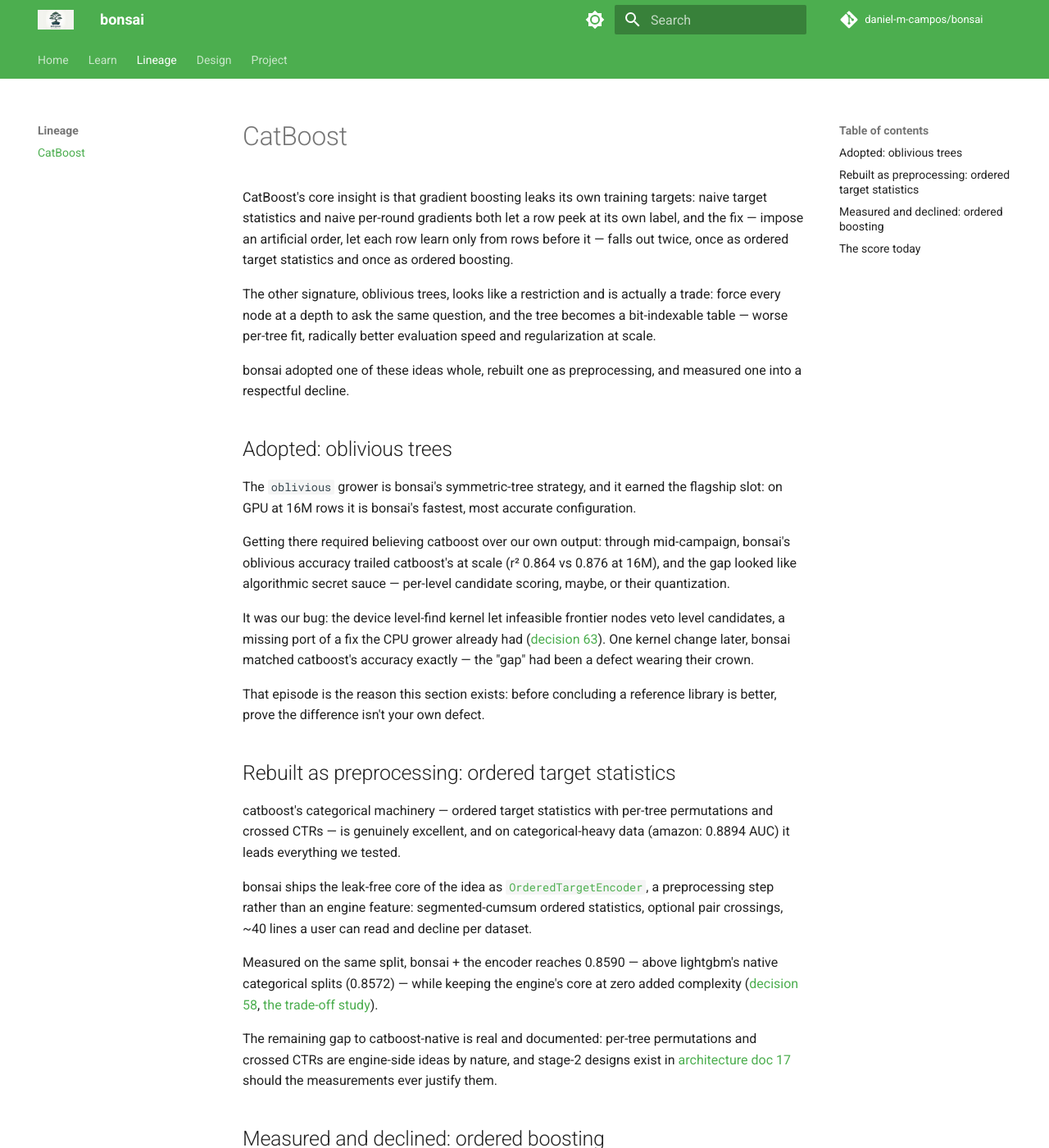
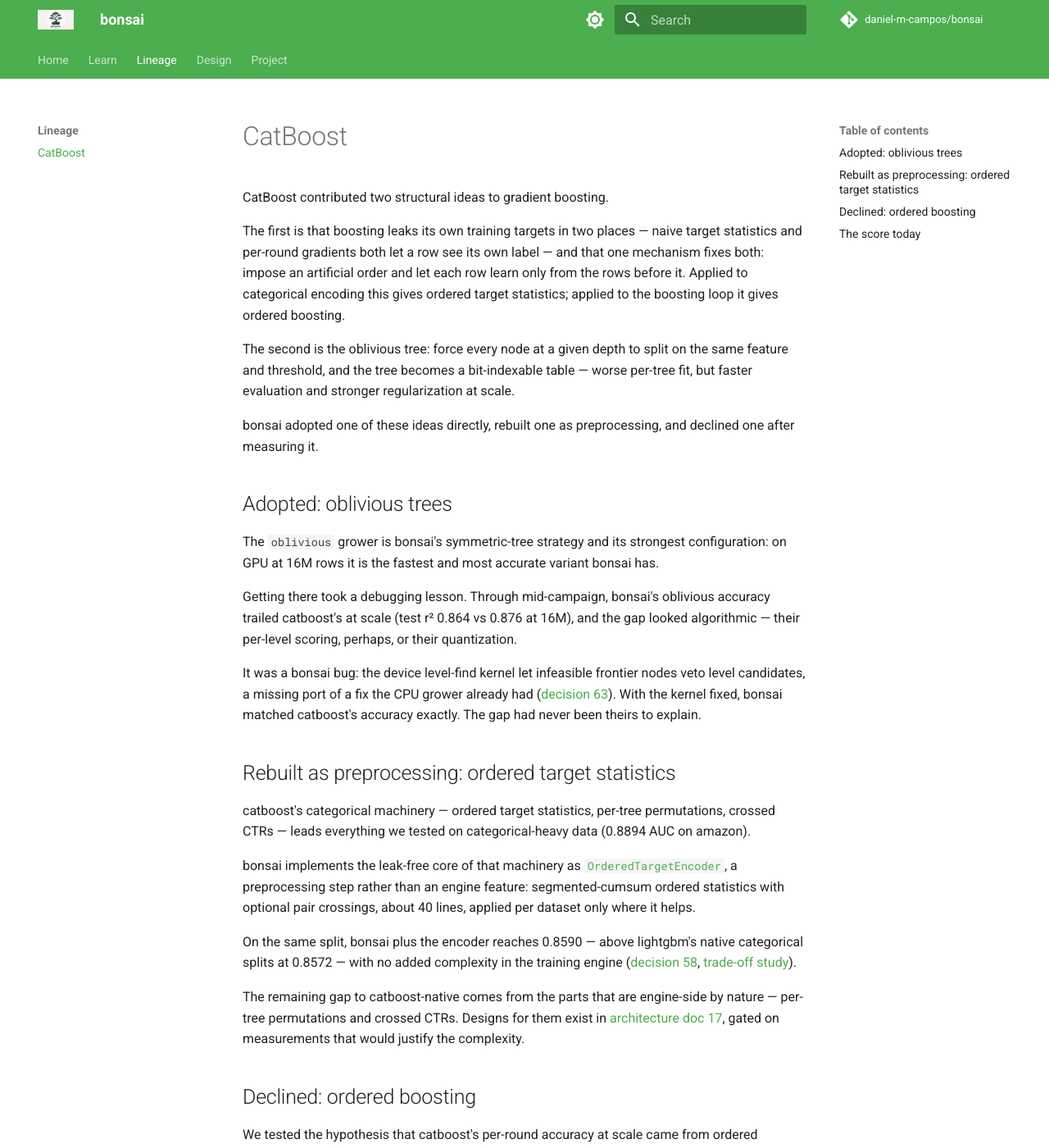
Before and after one commit to daniel-m-campos/bonsai, an MkDocs documentation site: the page built from docs/lineage/catboost.md, in a window 1280 px wide and 1400 px high. Shown: the whole window at 82% size. Built offline with MkDocs 1.6.1 and Material for MkDocs 9.7.7, drawn with Linux system fonts in a browser that asks for light colours; comment, search, counter and statistics services are not loaded; some of the changed text lies outside the part shown.

Commit message:
docs(site): plainer register — problem-driven framing, drop the love-story banner and aphorisms
Claude-Session: https://claude.ai/code/session_01SfgWZ7ftZV7aJJh87NXR72

```diff
--- a/docs/lineage/catboost.md
+++ b/docs/lineage/catboost.md
@@ -1,43 +1,43 @@
 # CatBoost
 
-CatBoost's core insight is that gradient boosting leaks its own training targets: naive target statistics and naive per-round gradients both let a row peek at its own label, and the fix — impose an artificial order, let each row learn only from rows before it — falls out twice, once as ordered target statistics and once as ordered boosting.
+CatBoost contributed two structural ideas to gradient boosting.
 
-The other signature, oblivious trees, looks like a restriction and is actually a trade: force every node at a depth to ask the same question, and the tree becomes a bit-indexable table — worse per-tree fit, radically better evaluation speed and regularization at scale.
+The first is that boosting leaks its own training targets in two places — naive target statistics and per-round gradients both let a row see its own label — and that one mechanism fixes both: impose an artificial order and let each row learn only from the rows before it. Applied to categorical encoding this gives ordered target statistics; applied to the boosting loop it gives ordered boosting.
 
-bonsai adopted one of these ideas whole, rebuilt one as preprocessing, and measured one into a respectful decline.
+The second is the oblivious tree: force every node at a given depth to split on the same feature and threshold, and the tree becomes a bit-indexable table — worse per-tree fit, but faster evaluation and stronger regularization at scale.
+
+bonsai adopted one of these ideas directly, rebuilt one as preprocessing, and declined one after measuring it.
 
 ## Adopted: oblivious trees
 
-The `oblivious` grower is bonsai's symmetric-tree strategy, and it earned the flagship slot: on GPU at 16M rows it is bonsai's fastest, most accurate configuration.
+The `oblivious` grower is bonsai's symmetric-tree strategy and its strongest configuration: on GPU at 16M rows it is the fastest and most accurate variant bonsai has.
 
-Getting there required believing catboost over our own output: through mid-campaign, bonsai's oblivious accuracy trailed catboost's at scale (r² 0.864 vs 0.876 at 16M), and the gap looked like algorithmic secret sauce — per-level candidate scoring, maybe, or their quantization.
+Getting there took a debugging lesson. Through mid-campaign, bonsai's oblivious accuracy trailed catboost's at scale (test r² 0.864 vs 0.876 at 16M), and the gap looked algorithmic — their per-level scoring, perhaps, or their quantization.
 
-It was our bug: the device level-find kernel let infeasible frontier nodes veto level candidates, a missing port of a fix the CPU grower already had ([decision 63](https://github.com/daniel-m-campos/bonsai/blob/main/docs/decisions.md)). One kernel change later, bonsai matched catboost's accuracy exactly — the "gap" had been a defect wearing their crown.
-
-That episode is the reason this section exists: before concluding a reference library is better, prove the difference isn't your own defect.
+It was a bonsai bug: the device level-find kernel let infeasible frontier nodes veto level candidates, a missing port of a fix the CPU grower already had ([decision 63](https://github.com/daniel-m-campos/bonsai/blob/main/docs/decisions.md)). With the kernel fixed, bonsai matched catboost's accuracy exactly. The gap had never been theirs to explain.
 
 ## Rebuilt as preprocessing: ordered target statistics
 
-catboost's categorical machinery — ordered target statistics with per-tree permutations and crossed CTRs — is genuinely excellent, and on categorical-heavy data (amazon: 0.8894 AUC) it leads everything we tested.
+catboost's categorical machinery — ordered target statistics, per-tree permutations, crossed CTRs — leads everything we tested on categorical-heavy data (0.8894 AUC on amazon).
 
-bonsai ships the leak-free core of the idea as [`OrderedTargetEncoder`](https://github.com/daniel-m-campos/bonsai/blob/main/python/bonsai/encoding.py), a preprocessing step rather than an engine feature: segmented-cumsum ordered statistics, optional pair crossings, ~40 lines a user can read and decline per dataset.
+bonsai implements the leak-free core of that machinery as [`OrderedTargetEncoder`](https://github.com/daniel-m-campos/bonsai/blob/main/python/bonsai/encoding.py), a preprocessing step rather than an engine feature: segmented-cumsum ordered statistics with optional pair crossings, about 40 lines, applied per dataset only where it helps.
 
-Measured on the same split, bonsai + the encoder reaches 0.8590 — above lightgbm's native categorical splits (0.8572) — while keeping the engine's core at zero added complexity ([decision 58](https://github.com/daniel-m-campos/bonsai/blob/main/docs/decisions.md), [the trade-off study](https://github.com/daniel-m-campos/bonsai/blob/main/benchmarks/categorical-tradeoff-2026-07.md)).
+On the same split, bonsai plus the encoder reaches 0.8590 — above lightgbm's native categorical splits at 0.8572 — with no added complexity in the training engine ([decision 58](https://github.com/daniel-m-campos/bonsai/blob/main/docs/decisions.md), [trade-off study](https://github.com/daniel-m-campos/bonsai/blob/main/benchmarks/categorical-tradeoff-2026-07.md)).
 
-The remaining gap to catboost-native is real and documented: per-tree permutations and crossed CTRs are engine-side ideas by nature, and stage-2 designs exist in [architecture doc 17](https://github.com/daniel-m-campos/bonsai/blob/main/docs/architecture/17-categorical-splits.md) should the measurements ever justify them.
+The remaining gap to catboost-native comes from the parts that are engine-side by nature — per-tree permutations and crossed CTRs. Designs for them exist in [architecture doc 17](https://github.com/daniel-m-campos/bonsai/blob/main/docs/architecture/17-categorical-splits.md), gated on measurements that would justify the complexity.
 
-## Measured and declined: ordered boosting
+## Declined: ordered boosting
 
-The hypothesis that catboost's per-round accuracy edge at scale came from ordered boosting was tested directly: catboost against itself, `boosting_type=Ordered` vs `Plain`, same data, same budget.
+We tested the hypothesis that catboost's per-round accuracy at scale came from ordered boosting by benchmarking catboost against itself: `boosting_type=Ordered` vs `Plain`, same data, same budget.
 
-Ordered vs Plain was a wash — identical r², sometimes worse, always ~7× slower — and catboost itself defaults to Plain past ~50k rows, so at 16M it was never ordered to begin with ([the scale-edge study](https://github.com/daniel-m-campos/bonsai/blob/main/benchmarks/catboost-scale-edge-2026-07.md)).
+The result was a wash — identical r², sometimes slightly worse, always ~7× slower — and catboost itself defaults to Plain past ~50k rows, so at 16M it was never running ordered to begin with ([scale-edge study](https://github.com/daniel-m-campos/bonsai/blob/main/benchmarks/catboost-scale-edge-2026-07.md)).
 
-The idea is principled — prediction shift is real, and on small, noisy, categorical-heavy data ordered boosting defends against it — but at the scales bonsai serves, its benefit did not reproduce, and bonsai declines it with the evidence recorded.
+Prediction shift, the problem ordered boosting solves, matters on small, noisy, categorical-heavy data. At the scales bonsai targets, the benefit did not reproduce, so bonsai does not implement it; the measurements are recorded if the question comes up again.
 
 ## The score today
 
-Same pod, matched settings, 16M rows: bonsai `cuda_oblivious` 18.4s, catboost-GPU 18.5s, both at 0.876 test r² — a photo finish bonsai wins while using ~3× less host memory (7.0 vs 19.4 GB).
+Same pod, matched settings, 16M rows: bonsai `cuda_oblivious` 18.4s, catboost-GPU 18.5s, both at 0.876 test r², with bonsai using ~3× less host memory (7.0 vs 19.4 GB).
 
-On wide data catboost keeps the lead (1024 cols: 9.7s vs bonsai's 10.6; 4096: 35.8 vs 41.9) — recorded in the [performance table](https://github.com/daniel-m-campos/bonsai/blob/main/README.md#performance) rather than argued with.
+On wide data catboost keeps the lead — 1024 columns: 9.7s vs bonsai's 10.6; 4096: 35.8 vs 41.9 — recorded in the [performance table](https://github.com/daniel-m-campos/bonsai/blob/main/README.md#performance).
 
-What bonsai owes catboost is the shape of its strongest configuration and the sharpest lesson of the project: measure the reference before explaining it.
+bonsai's strongest configuration is built on catboost's tree structure, and the project's most useful debugging lesson came from assuming their advantage was real before checking whether it was our defect.
```
Also changed, not shown: docs/index.md (+8 -12 lines).
